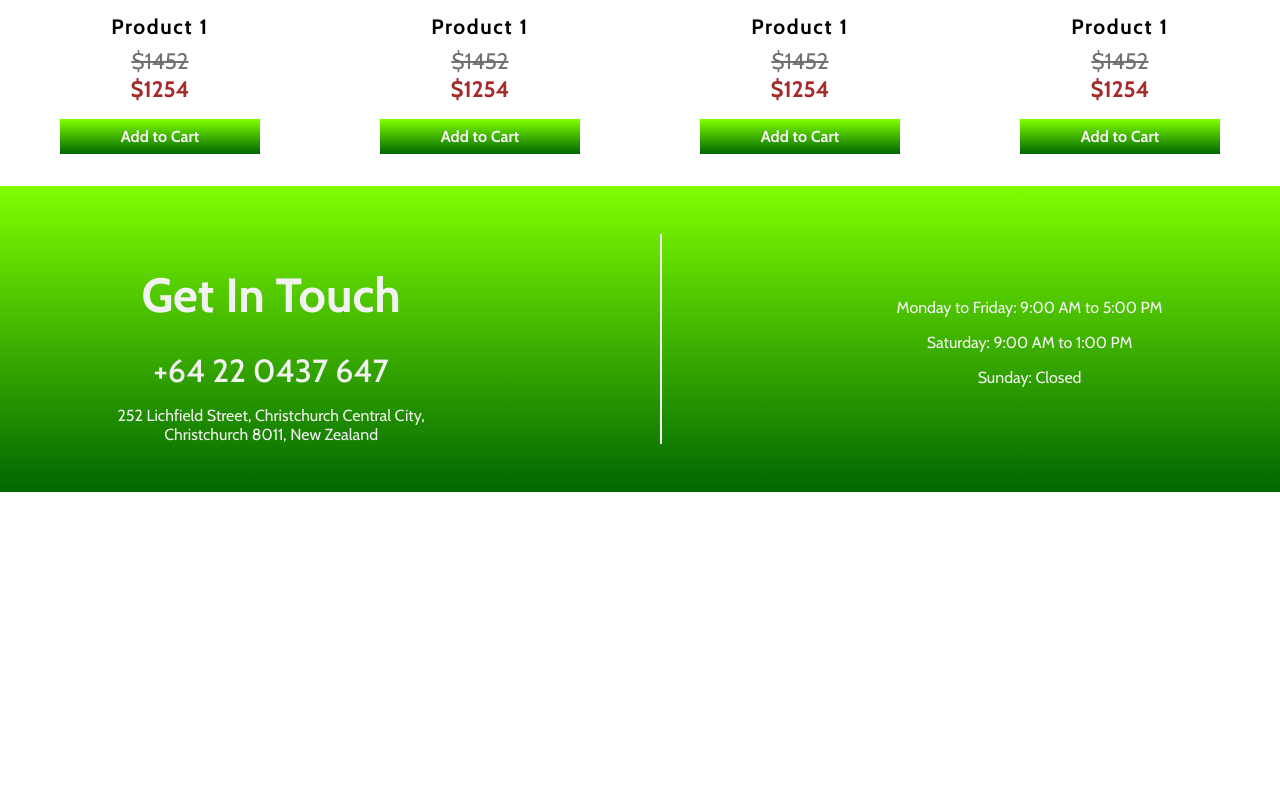
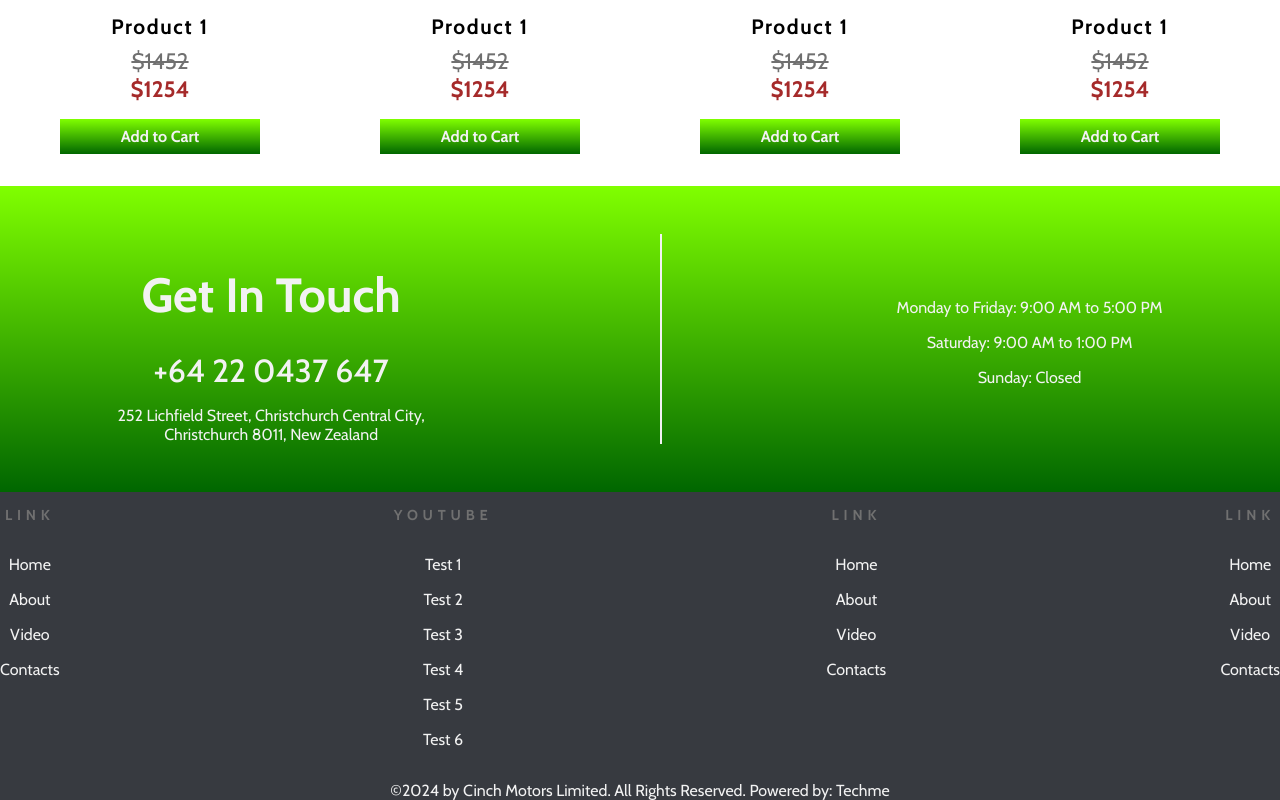
Before and after one commit to baayesh/Delmore, a React (Create React App) app: page / in a window 1280 px wide. Shown: the part 2465-3265 px from the top of the page. Before the commit the page ends 2957 px from the top, so only its background shows below. Built offline with nearby package versions, Linux system fonts and the light colour scheme.

Commit message:
created footer section

```diff
--- a/src/App.js
+++ b/src/App.js
@@ -7,6 +7,7 @@ import Counter from './components/counter';
 import About from './components/about';
 import Products from './components/products';
 import Getintouch from './components/getintouch';
+import Footer from './components/footer'
 
 function App() {
   return (
@@ -19,6 +20,7 @@ function App() {
       <USP/>
       <Products/>
       <Getintouch/>
+      <Footer/>
     </div>
   );
 }
--- /dev/null
+++ b/src/components/footer.js
@@ -0,0 +1,58 @@
+import React from "react";
+import "../styles/footer.css";
+
+const Footer = () => {
+  return (
+    <div className="footer-container">
+      <div className="footer-main">
+          <div className="footer-column">
+            <h3>
+                LINK
+            </h3>
+            <p>Home</p>
+            <p>About</p>
+            <p>Video</p>
+            <p>Contacts</p>
+          </div>
+          <div className="footer-column">
+            <h3>
+               YOUTUBE
+            </h3>
+            <p>Test 1</p>
+            <p>Test 2</p>
+            <p>Test 3</p>
+            <p>Test 4</p>
+            <p>Test 5</p>
+            <p>Test 6</p>
+
+          </div>
+          <div className="footer-column">
+            <h3>
+                LINK
+            </h3>
+            <p>Home</p>
+            <p>About</p>
+            <p>Video</p>
+            <p>Contacts</p>
+          </div>
+          <div className="footer-column">
+            <h3>
+                LINK
+            </h3>
+            <p>Home</p>
+            <p>About</p>
+            <p>Video</p>
+            <p>Contacts</p>
+          </div>
+
+      </div>
+      <div className="footer-lastline">
+        <p>
+        ©2024 by Cinch Motors Limited. All Rights Reserved. Powered by: Techme
+        </p>
+      </div>
+    </div>
+  );
+};
+
+export default Footer;
--- /dev/null
+++ b/src/styles/footer.css
@@ -0,0 +1,38 @@
+.footer-container{
+    background-color: #373A40;
+}
+
+.footer-main{
+    display: flex;
+    max-width: 1440px;
+    margin: auto;
+    justify-content: space-between;
+}
+
+.footer-column{
+    display: flex;
+    flex-direction: column;
+}
+
+.footer-column h3{
+    font-family: 'cabin', sans-serif;
+    color: #707070;
+    letter-spacing: 0.3rem;
+    font-size: 0.9rem;
+}
+
+.footer-column p{
+    font-family: 'cabin', sans-serif;
+    color:#f2f2f2;
+    margin-bottom: 0em;
+
+
+}
+
+.footer-lastline p{
+    font-family: 'cabin', sans-serif;
+    margin:0;
+    margin-top: 2em;
+    color: #f2f2f2;
+
+}
```
Also changed, not shown: src/assets/logo/logo.png (added).
